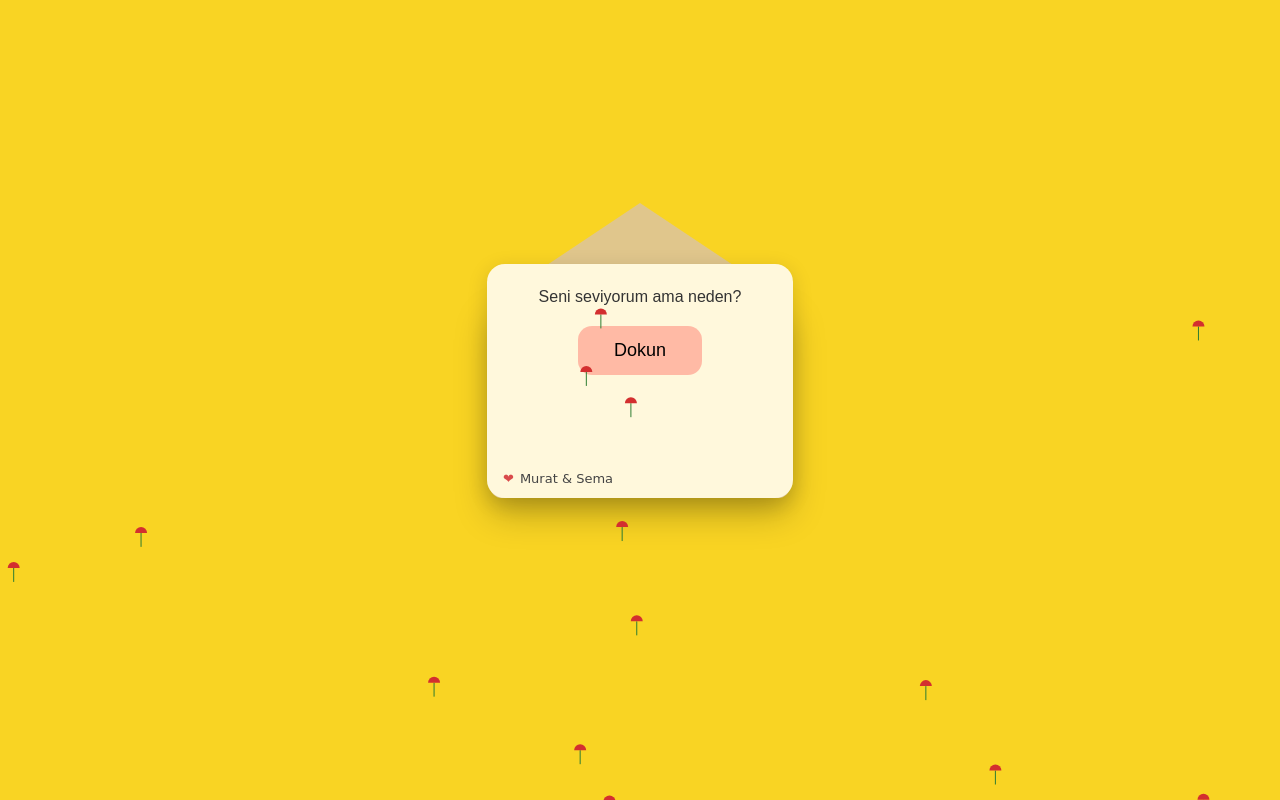
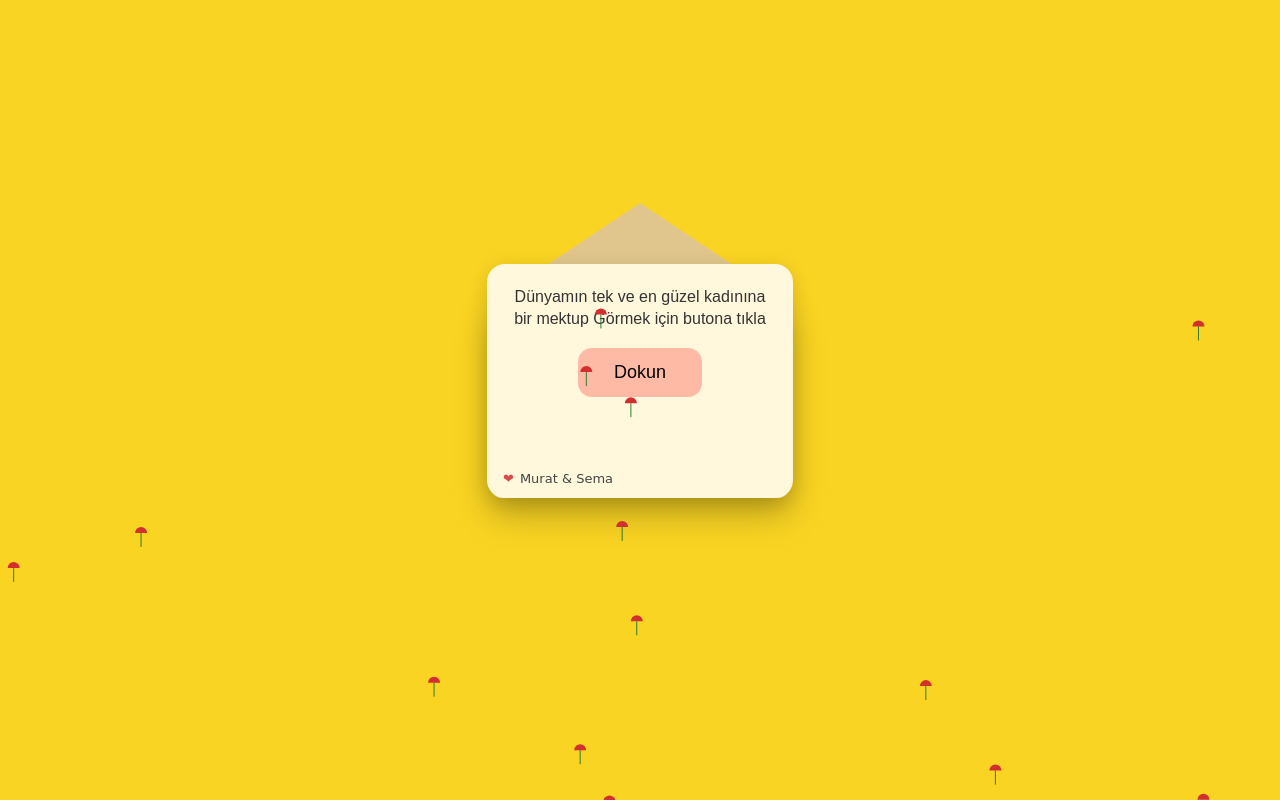
Before and after one commit to muratifn55-tech/Ssemmam-, a plain HTML site: page index.html in a window 1280 px wide. Both pictures are taken after a click on the element "Dokun 💌". Drawn offline with Linux system fonts and the light colour scheme.

Commit message:
Update letter text in index.html

```diff
--- a/index.html
+++ b/index.html
@@ -117,7 +117,7 @@ canvas{
   <span>Dokun 💌</span>
 
   <div class="letter" id="letter">
-    <div id="text">Seni seviyorum ama neden?</div>
+    <div id="text">Dünyamın tek ve en güzel kadınına bir mektup Görmek için butona tıkla</div>
     <button id="btn">Dokun</button>
 
     <div class="signature">
```
